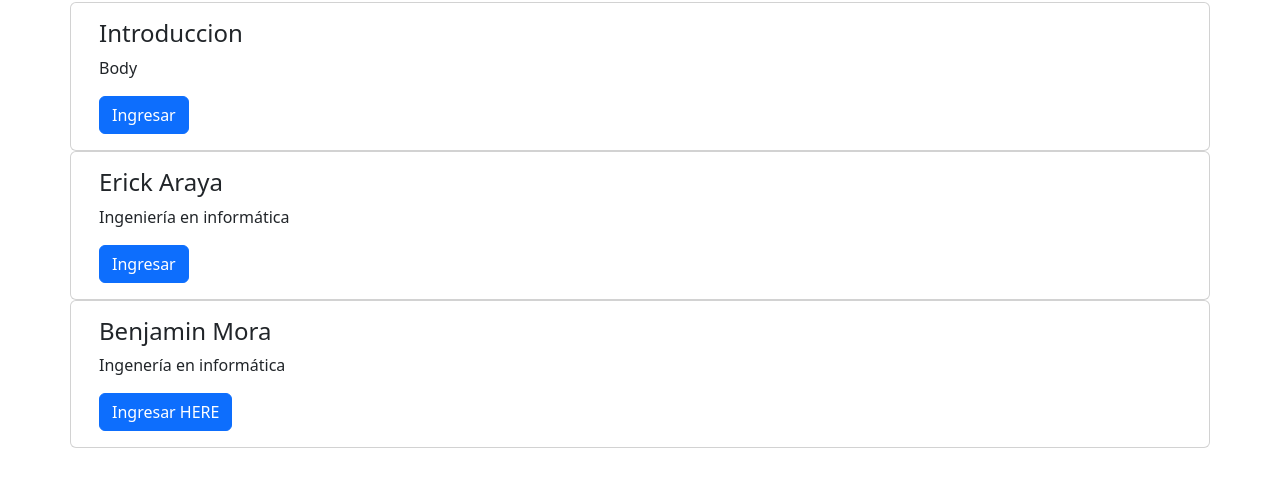
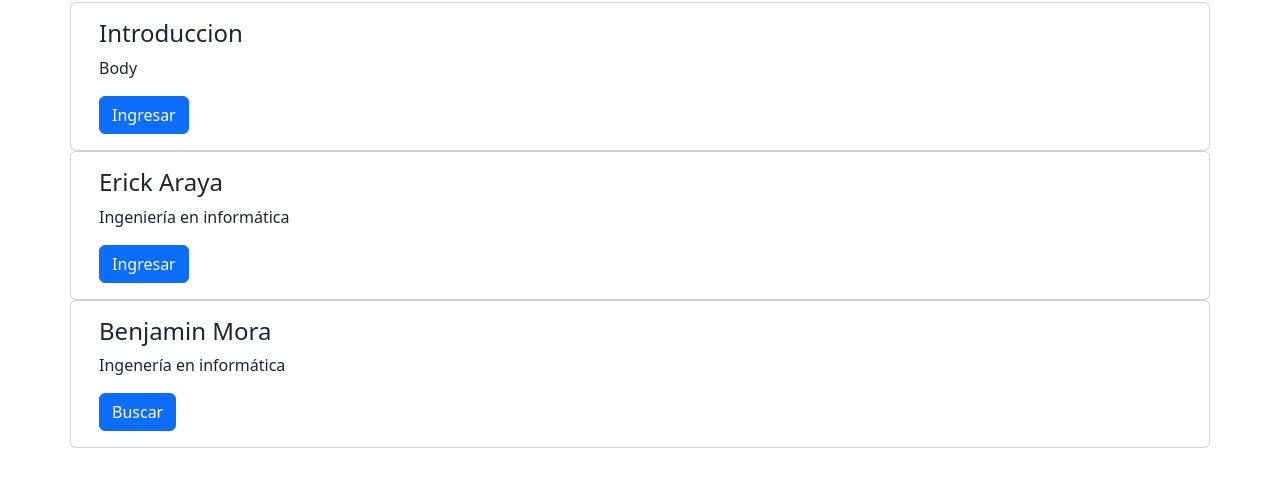
Before and after one commit to leon-romero/git, a plain HTML site: page index.html in a window 1280 px wide. Shown: the part 54-540 px from the top of the page. Drawn offline with nearby package versions, Linux system fonts and the light colour scheme.

Commit message:
agregado boton buscar

```diff
--- a/index.html
+++ b/index.html
@@ -49,7 +49,7 @@
             <h4 class="card-title">Benjamin Mora</h4>
             <p class="card-text"> Ingenería en informática </p>
             <button type="button" class="btn btn-primary">
-              Ingresar HERE
+              Buscar
             </button>
           </div>
         </div>
```
